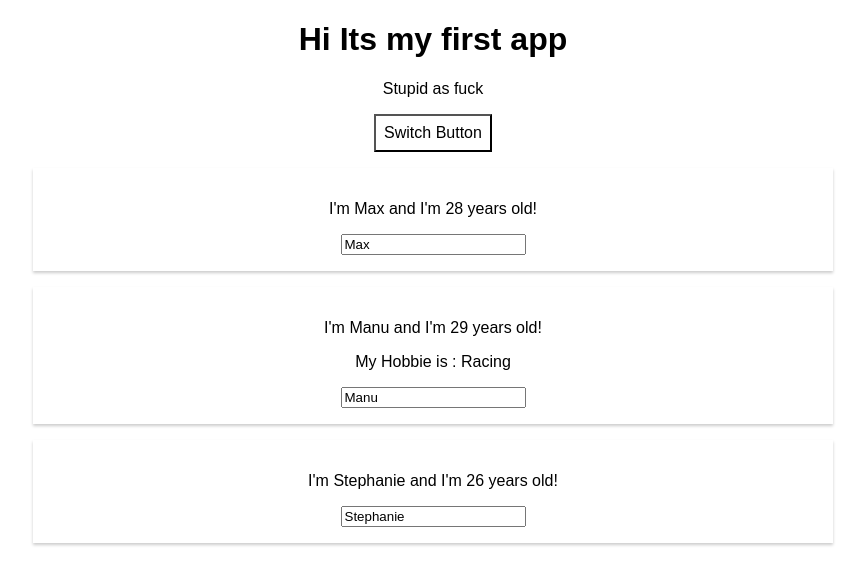
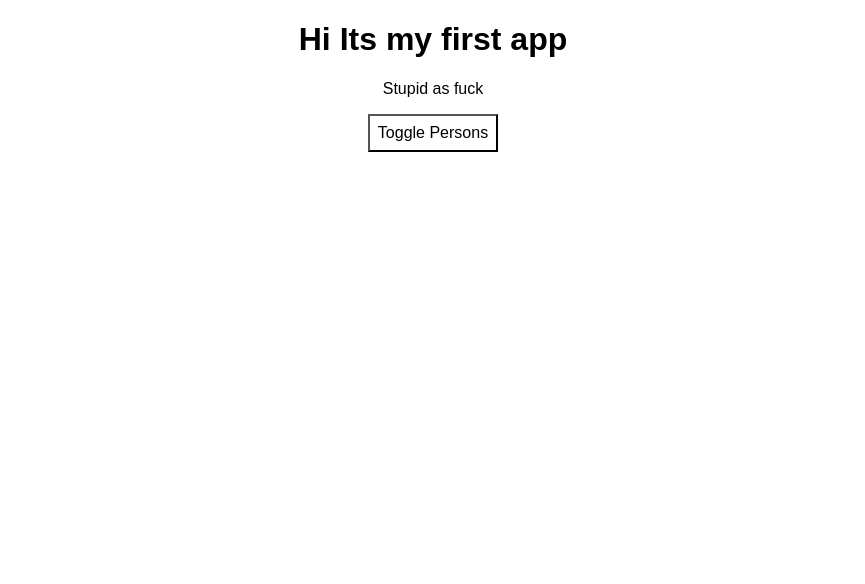
Before and after one commit to Castielketaimo/UdemyReact-Basic, a React (Create React App) app in the folder my-app/: page / in a window 1280 px wide. Shown: the top 584 px of the page, without its empty margins (207-1072 px from the left). Built offline with nearby package versions, Linux system fonts and the light colour scheme.

Commit message:
dynimic render element using if else

```diff
--- a/my-app/src/App.js
+++ b/my-app/src/App.js
@@ -9,7 +9,8 @@
       { name: 'Manu', age: 29},
       { name: 'Stephanie', age: 26 }
     ],
-    otherStates: 'some states'
+    otherStates: 'some states',
+    showPersons: false
   }
   //handler means its an event handler
   switchNameHandler = (newName) => {
@@ -34,6 +35,10 @@
     })
   }
 
+  togglePersonsHandler = () => {
+    this.setState({showPersons: !this.state.showPersons})
+  }
+
   render() {
     const style ={
       backgroundColor: 'white',
@@ -51,20 +56,24 @@
         <p>Stupid as fuck</p>
         <button
           style={style}
-          onClick={() => this.switchNameHandler('MaxMiao')}>Switch Button</button>
+          onClick={this.togglePersonsHandler}>Toggle Persons</button>
+        {
+           this.state.showPersons ?
+          <div>
             <Person
               name={this.state.persons[0].name}
-          age={this.state.persons[0].age}/>
+              age={this.state.persons[0].age} />
             <Person
               name={this.state.persons[1].name}
               age={this.state.persons[1].age}
               click={this.switchNameHandler.bind(this, 'Nah')}
-          changed={this.nameChangedHandler}
-          >
+              changed={this.nameChangedHandler}>
               My Hobbie is : Racing</Person>
             <Person
               name={this.state.persons[2].name}
               age={this.state.persons[2].age} />
+          </div> : null
+        }
       </div>
     );
     //return React.createElement('div', {className: 'App'},React.createElement('h1', null, 'does this works?'));
```
Lines whose indentation alone changed are shown as unchanged.
